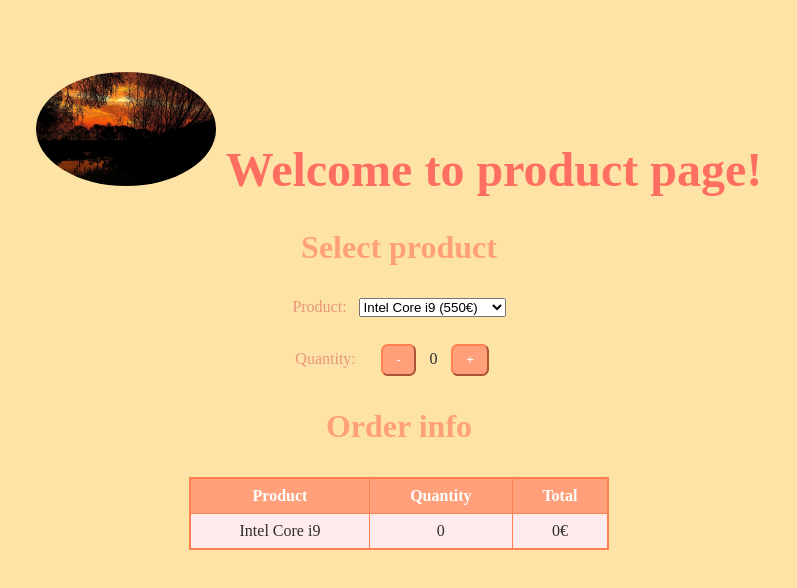
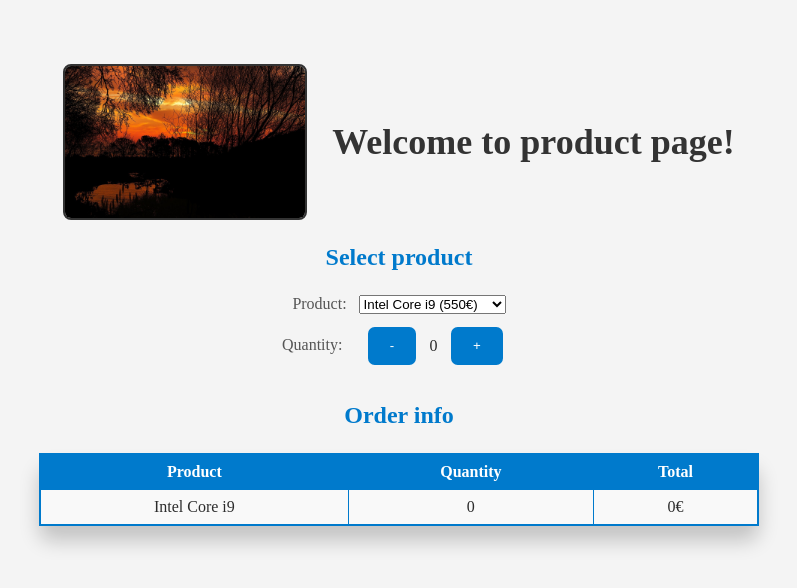
Before and after one commit to alkubaisiothman/component-and-open-data, a React (Vite) app: page /product in a window 1280 px wide. Shown: the top 588 px of the page, without its empty margins (241-1038 px from the left). Built offline with nearby package versions, Linux system fonts and the light colour scheme.

Commit message:
css muutoksia -pieniä muutoksia ja värin vaihtoja css. tiedostoon pieni lisäys ingredient.jsx:ään

```diff
--- a/src/IngredientList.jsx
+++ b/src/IngredientList.jsx
@@ -1,10 +1,10 @@
 import React from 'react';
 
 const IngredientList = ({ data }) => {
-    if (!data) return null; // Tarkistetaan, että data on olemassa
+    if (!data) return null;
 
     const ingredients = Object.keys(data)
-        .filter(key => key.startsWith('strIngredient') && data[key]) // Suodatetaan vain ainesosat
+        .filter(key => key.startsWith('strIngredient') && data[key])
 
     return (
         <div id="ingredientList">
--- a/src/index.css
+++ b/src/index.css
@@ -1,56 +1,61 @@
 #componentImage {
   height: auto;
-  max-width: 15%;
-  margin-right: 10px;
-  border-radius: 50%;
+  max-width: 20%;
+  margin-right: 15px;
+  border-radius: 8px;
   object-fit: cover;
+  vertical-align: middle;
+  border: 2px solid #333;
 }
 
 h1 {
-  font-size: 48px;
-  color: #ff6f61;
+  font-size: 36px;
+  color: #333;
+  display: flex;
+  align-items: center;
+  justify-content: center;
+  gap: 10px;
 }
 
 div, body {
   text-align: center;
   color: #2c2c2c;
-  background-color: #fde4a6;
+  background-color: #f4f4f4;
 }
 
 #styling {
   margin: auto;
-  width: 35%;
-  background-color: #ffcccb;
-  padding: 1em;
-  border-radius: 8px;
-  border: 2px solid #ff7f50;
+  width: 60%;
+  background-color: #f0f0f0;
+  padding: 2em;
+  border-radius: 12px;
+  border: 2px solid #007acc;
+  box-shadow: 0 15px 20px rgba(0, 0, 0, 0.2);
 }
 
 h3 {
-  font-size: 2em;
-  color: #ffa07a;
+  font-size: 1.5em;
+  color: #007acc;
 }
-
 
 label {
   padding-right: 0.5em;
-  color: #e9967a;
+  color: #555;
 }
 
 button {
   border-radius: 0.5em;
-  border-color: #ff7f50;
-  background-color: #ffa07a;
+  border: 2px solid #007acc;
+  background-color: #007acc;
   color: #fff;
-  margin-right: 1em;
-  margin-left: 1em;
-  margin-top: 2em;
-  padding: 0.5em 1em;
+  margin: 1em;
+  padding: 0.7em 1.5em;
   cursor: pointer;
+  transition: background-color 0.3s ease;
 }
 
 button:hover {
-  background-color: #ff6347;
+  background-color: #0396ff;
 }
 
 table {
@@ -60,27 +65,28 @@ table {
   background-color: #fff;
 }
 
-table th, table td {
-  border: 1px solid #ff7f50;
+table.tb th, table.tb td {
+  border: 1px solid #007acc;
   padding: 0.5em;
   text-align: center;
   color: #2c2c2c;
 }
 
-table th {
-  background-color: #ffa07a;
+table.tb th {
+  background-color: #007acc;
   color: #fff;
 }
 
-table td {
-  background-color: #ffebeb;
+table.tb td {
+  background-color: #f9f9f9;
 }
+
 #ingredientList {
   margin-top: 20px;
   padding: 10px;
-  background-color: #ff6f61;
+  background-color: #e6f7ff;
   border-radius: 8px;
-  color: #2c2c2c;
+  color: #333;
   text-align: center;
   display: inline-block;
 }
@@ -89,16 +95,15 @@ table td {
   display: inline-block;
   margin: 10px;
   padding: 10px 20px;
-  background-color: #ffa07a;
+  background-color: #007acc;
   color: #fff;
   text-decoration: none;
   border-radius: 0.5em;
-  border: 2px solid #ff7f50;
+  border: 2px solid #007acc;
   cursor: pointer;
   transition: background-color 0.3s ease, color 0.3s ease;
 }
 
 .link-button:hover {
-  background-color: #ff6347;
-  color: #2c2c2c;
+  background-color: #005999;
 }
```
